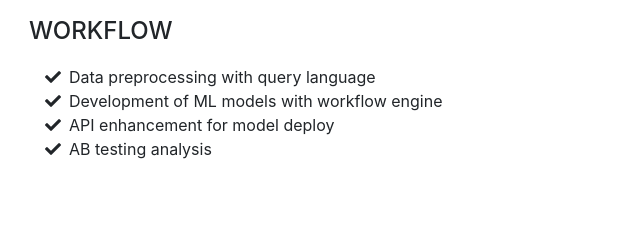
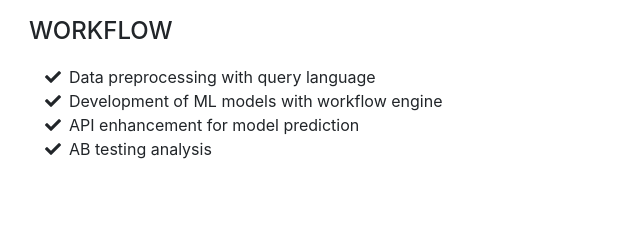
Before and after one commit to takaiyuk/takaiyuk.github.io, a website with bundled scripts: page index.html in a window 1280 px wide. Shown: the part 2028-2260 px from the top of the page, 291-931 px from the left. Built offline with nearby package versions, Linux system fonts and the light colour scheme; a web font is replaced by a local one.

Commit message:
Update index.html

```diff
--- a/index.html
+++ b/index.html
@@ -197,7 +197,7 @@
           </li>
           <li>
             <i class="fa-li fa fa-check"></i>
-            API enhancement for model deploy
+            API enhancement for model prediction
           </li>
           <li>
             <i class="fa-li fa fa-check"></i>
```
